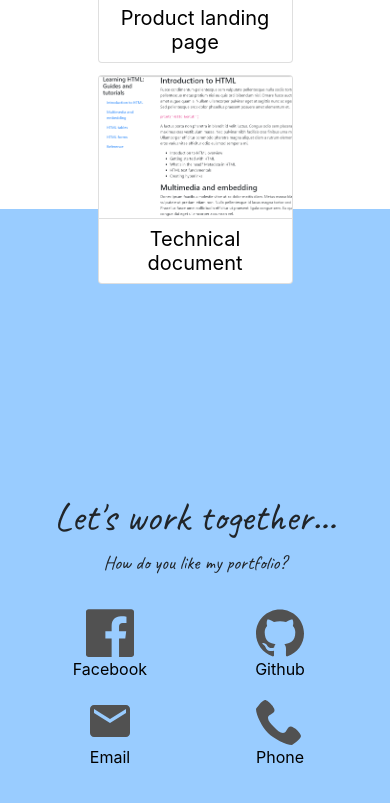
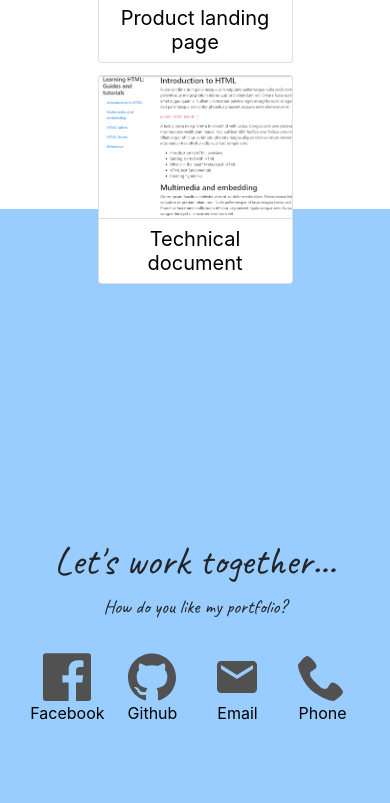
Before and after one commit to YameiSong/FCC-Projects, a plain HTML site: page Personal-portfolio-webpage/index.html in a window 390 px wide. Shown: the part 1479-2282 px from the top of the page. Drawn offline with nearby package versions, Linux system fonts and the light colour scheme.

Commit message:
change layout of card set

```diff
--- a/Personal-portfolio-webpage/index.html
+++ b/Personal-portfolio-webpage/index.html
@@ -86,7 +86,7 @@
                     <p>How do you like my portfolio?</p>
                 </div>
                 <div class="row">
-                    <div class="col-6 col-md-3 icon">
+                    <div class="col-3 icon">
                         <div class="whole">
                             <a href="https://www.facebook.com/profile.php?id=100014631044624" target="_blank"
                                 rel="noopener noreferrer">
@@ -95,7 +95,7 @@
                             </a>
                         </div>
                     </div>
-                    <div class="col-6 col-md-3 icon">
+                    <div class="col-3 icon">
                         <a href="https://github.com/YameiSong" target="_blank" rel="noopener noreferrer" id="profile-link">
                             <div class="whole">
                                 <img src="images/github.svg" alt="Github">
@@ -103,7 +103,7 @@
                             </div>
                         </a>
                     </div>
-                    <div class="col-6 col-md-3 icon">
+                    <div class="col-3 icon">
                         <a href="mailto:ymsongx@icloud.com">
                             <div class="whole">
                                 <img src="images/email.svg" alt="Email">
@@ -111,7 +111,7 @@
                             </div>
                         </a>
                     </div>
-                    <div class="col-6 col-md-3 icon">
+                    <div class="col-3 icon">
                         <a href="tel:+8600000000000">
                             <div class="whole">
                                 <img src="images/phone.svg" alt="Phone">
```
